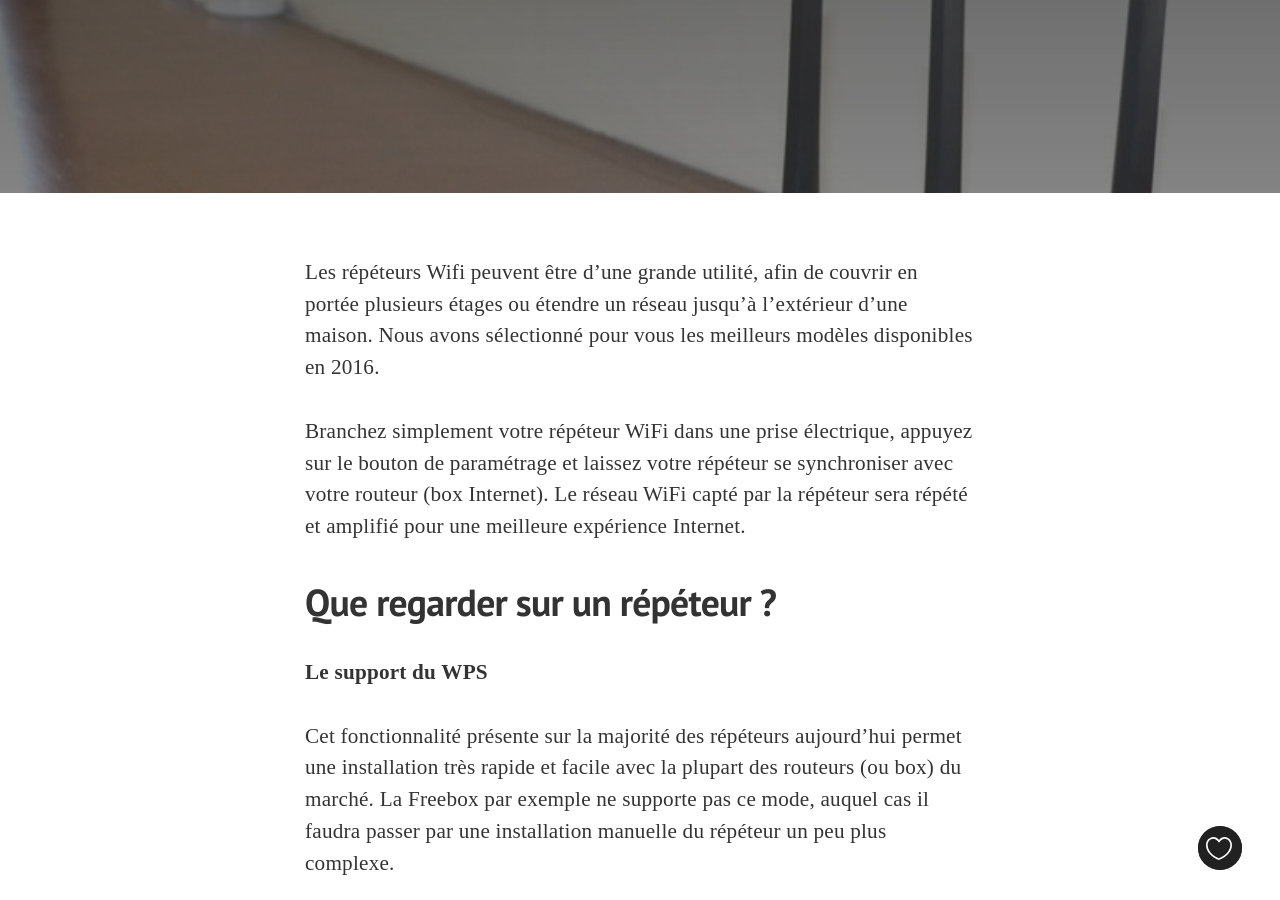
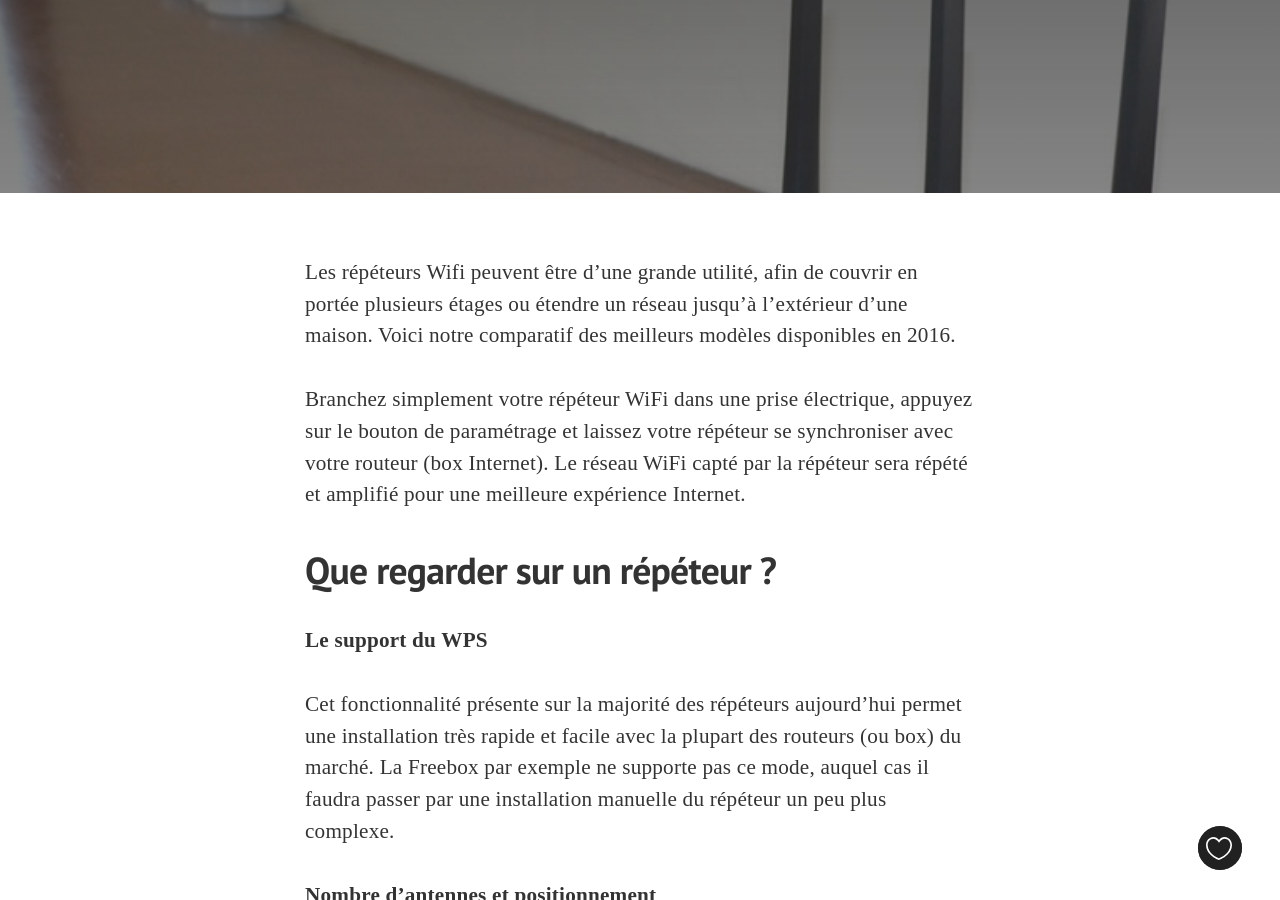
Before and after one commit to lechatbaloo/blabla, a Jekyll site: the page built from _posts/2016-08-03-repeteurs-wifi.markdown, in a window 1280 px wide and 900 px high, scrolled down 411 px. Built offline with Jekyll 4.4.1, drawn with Linux system fonts in a browser that asks for light colours; nearby versions of some CDN libraries; some web fonts are replaced; Markdown is read by kramdown in place of the engine named in the settings; some of the changed lines change nothing that is shown; some of the changed text lies outside the part shown.

Commit message:
Small changes

```diff
--- a/_posts/2016-08-03-repeteurs-wifi.markdown
+++ b/_posts/2016-08-03-repeteurs-wifi.markdown
@@ -13,7 +13,7 @@
 bgGradientOpacity: darker
 syntaxHighlighter: no
 ---
-Les répéteurs Wifi peuvent être d'une grande utilité, afin de couvrir en portée plusieurs étages ou étendre un réseau jusqu'à l'extérieur d'une maison. Nous avons sélectionné pour vous les meilleurs modèles disponibles en 2016.
+Les répéteurs Wifi peuvent être d'une grande utilité, afin de couvrir en portée plusieurs étages ou étendre un réseau jusqu'à l'extérieur d'une maison. Voici notre comparatif des meilleurs modèles disponibles en 2016.
 
 Branchez simplement votre répéteur WiFi dans une prise électrique, appuyez sur le bouton de paramétrage et laissez votre répéteur se synchroniser avec votre routeur (box Internet). Le réseau WiFi capté par la répéteur sera répété et amplifié pour une  meilleure expérience Internet.
 
@@ -60,7 +60,7 @@
 
 
 
-### Le performant : TP-LINK RE450
+### Haut débit & simplicité : TP-LINK RE450
 
 
 <img class="post_img" src="{{ site.baseurl_posts_img }}re450.jpg"/>
@@ -70,7 +70,7 @@
 
 <a href="https://www.amazon.fr/dp/B010RXXY48" target="_blank">Voir le prix</a>
 
-### Avec prise femelle : Netgear EX3800
+### Prise femelle : Netgear EX3800
 
 <img class="post_img" src="{{ site.baseurl_posts_img }}ex3800.jpg"/>
 
@@ -79,7 +79,7 @@
 
 <a href="https://www.amazon.fr/dp/B00WJGPUB2" target="_blank">Voir le prix</a>
 
-### Le rapport qualité/prix : TP-LINK RE200
+### Rapport qualité/prix : TP-LINK RE200
 
 <img class="post_img" src="{{ site.baseurl_posts_img }}re200.jpg"/>
 
```
